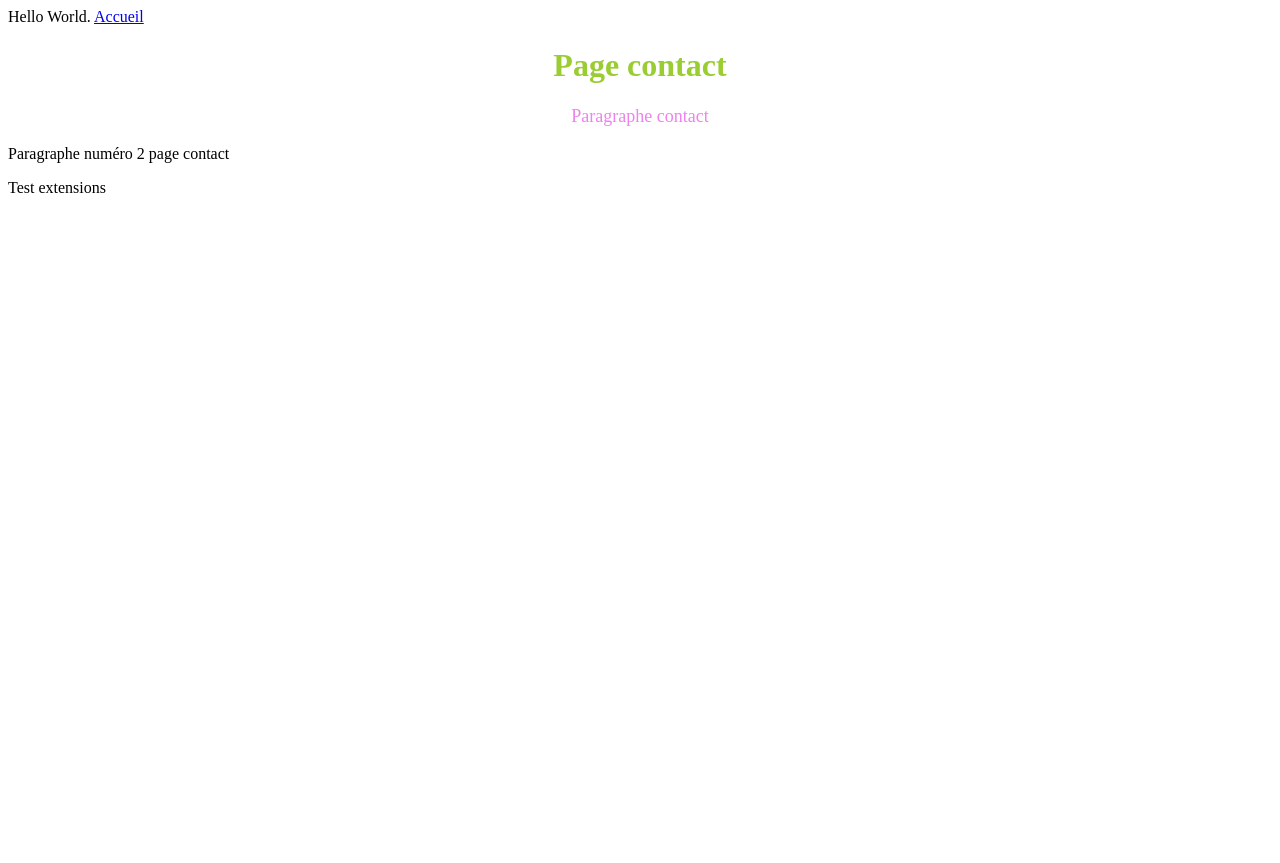
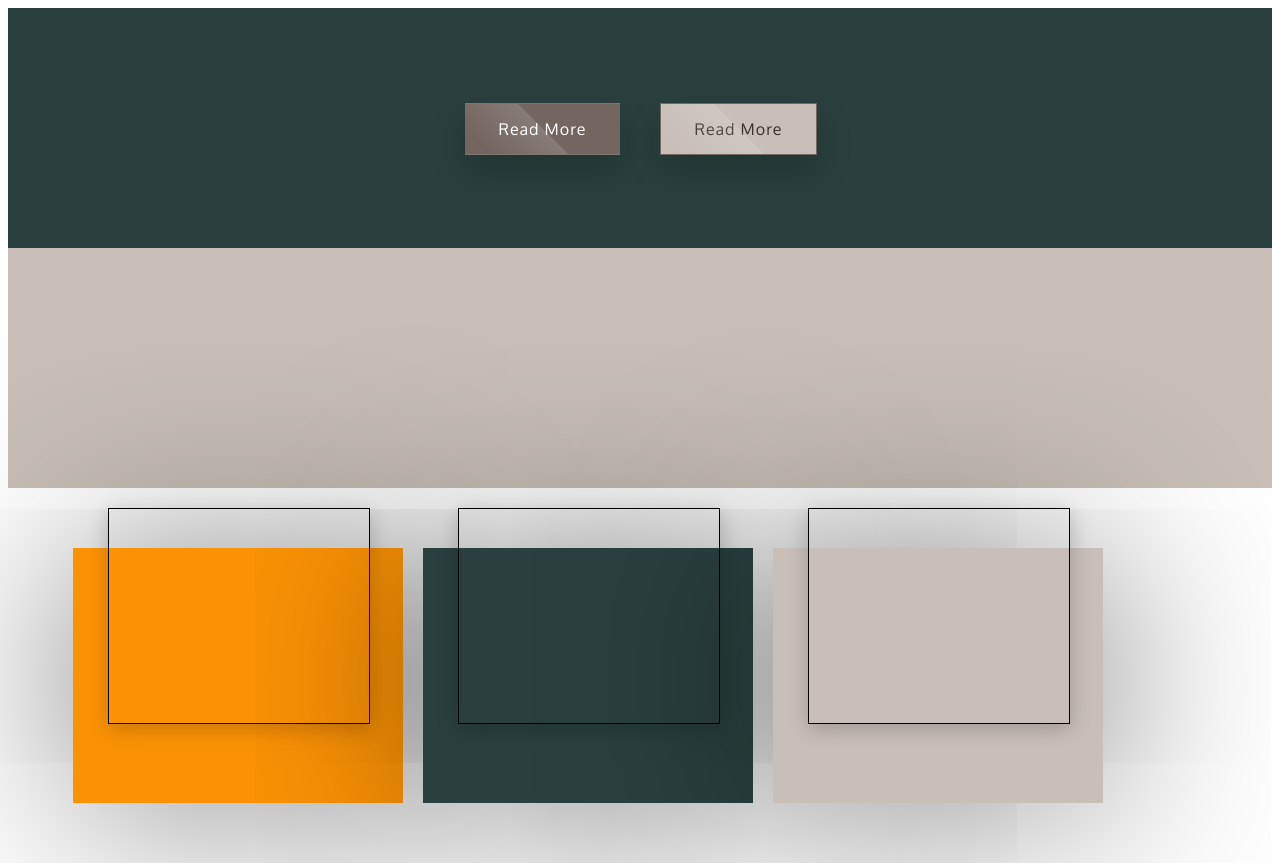
Before and after one commit to mtoz/hello-world-vercel, a Next.js app: page /about in a window 1280 px wide. Before the commit the page ends 800 px from the top, so only its background shows below. Built offline with nearby package versions, Linux system fonts and the light colour scheme.

Commit message:
30/04/21

```diff
--- a/pages/about.js
+++ b/pages/about.js
@@ -3,16 +3,75 @@ import style from '../styles/about.module.css'
 
 export default function About() {
   return (
-    <div>
-      Hello World.{' '}
-      <Link href="/">
-        <a>Accueil</a>
-      </Link>
-      <h1 className={style.center}>Page contact</h1>
-      <p className={style.p}>Paragraphe contact</p>
-      <p>Paragraphe numéro 2 page contact</p>
-      <p>Test extensions</p>
 
-    </div>
+      <div className={style.body}>
+
+        <div className={style.btnContainer}>
+
+          <div className={style.btn}>
+            <a href="#">Read More</a>
+          </div>
+
+          <div className={style.btn}>
+            <a href="#">Read More</a>
+          </div>
+
+        </div>
+
+
+        <div className={style.greyBanner}>
+        </div>
+
+        {/* Début des cards */}
+
+        <div className={style.containCard}>
+
+          {/* 1ere */}
+          <div className={style.card}>
+
+            <div className={style.imgBx}>
+            </div>
+
+            <div className={style.content}>
+              <h2>Card one</h2>
+              <p> lorem ipsum dolor lorem ipsum dolor lorem ipsum dolor lorem ipsum dolor</p>
+            </div>
+
+          </div>
+
+          {/* 2ème */}
+          <div className={style.card}>
+
+            <div className={style.imgBx}>
+            </div>
+
+            <div className={style.content}>
+              <h2>Card one</h2>
+              <p> lorem ipsum dolor lorem ipsum dolor lorem ipsum dolor lorem ipsum dolor</p>
+            </div>
+
+          </div>
+
+          {/* 3ème */}
+          <div className={style.card}>
+
+            <div className={style.imgBx}>
+            </div>
+
+            <div className={style.content}>
+              <h2>Card one</h2>
+              <p> lorem ipsum dolor lorem ipsum dolor lorem ipsum dolor lorem ipsum dolor</p>
+            </div>
+
+          </div>
+
+        </div>
+
+        {/* FIN */}
+
+
+      </div>
+
+
   )
 }
--- a/pages/index.js
+++ b/pages/index.js
@@ -5,7 +5,7 @@ export default function IndexPage() {
     <div>
       Hello World.{' '}
       <Link href="/about">
-        <a>About</a>
+        <a>Phase de test</a>
       </Link>
       <h1>Mon texte</h1>
       <p>Paragraphe</p>
--- a/styles/about.module.css
+++ b/styles/about.module.css
@@ -1,10 +1,190 @@
-.center{
-    text-align: center;
-    color: yellowgreen;
+@import url('https://fonts.googleapis.com/css2?family=Oxygen&display=swap');
+
+/* START */
+div.body
+{
+    height: 100vh;
+    /* background: black; */
+}
+div.btnContainer
+{
+    padding-top: 50px;
+    position: relative;
+    display: flex;
+    justify-content: center;
+    align-items: center;
+    height: 30%;
+    /* background: #757555; */
+    background: #29403e;
+
+    margin: 0;
+    padding: 0;
 }
 
-.p{
+div.btnContainer .btn
+{
+    position: relative;
+    width: 155px;
+    height: 50px;
+    margin: 20px;
+}
+
+div.btnContainer .btn a
+{
+    text-decoration: none;
+    font-family: 'Oxygen', sans-serif;
+
+    position:absolute;
+    top: 0;
+    left: 0;
+    width: 100%;
+    height: 100%;
+    display: flex;
+    justify-content: center;
+    align-items: center;
+    /* background: rgba(255, 255, 255, 0.05); */
+    background: #736560;
+    box-shadow: 0 15px 35px rgba(0,0,0,0.2);
+    border-top: 1px solid rgba(255, 255, 255, 0.1);
+    border-bottom: 1px solid rgba(255, 255, 255, 0.1);
+    /* border-radius: 30px; */
+    color: #fff;
+    z-index: 1;
+    font-weight: 400;
+    letter-spacing: 1px;
+    text-decoration: none;
+    overflow: hidden;
+    transition: 0.5s;
+}
+
+div.btnContainer .btn:hover a
+{
+    letter-spacing: 3px;
+}
+
+/* bcg du btn */
+div.btnContainer .btn a::before
+{
+    content: '';
+    position: absolute;
+    top: 0;
+    left: 0;
+    width: 50%;
+    height: 100%;
+    background: linear-gradient(to left, rgba(255,255,255,0.15), transparent);
+    transform: skewX(45deg) translateX(0);
+    transition: 0.5s;
+}
+
+div.btnContainer .btn:hover a::before
+{
+    transform: skewX(45deg) translateX(200%);
+}
+
+div.btnContainer :nth-child(2) a
+{
+   background: #c7bfb8;
+   border: 1px solid #736560;
+   color: #3a3330;
+   font-family: 'Oxygen', sans-serif;
+}
+
+
+
+/** ***************************************** */
+div.greyBanner
+{
+    /* background: #29403e; */
+    background: #c7bfb8;
+    height: 30%;
+}
+
+/** ***************************************** */
+
+/** ***************************************** */
+
+.containCard
+{
+    position: relative;
+    width: 1100px;
+    display: flex;
+    justify-content: center;
+    align-items: center;
+    flex-wrap: wrap;
+    padding: 30px;
+
+    /* border: solid 1px black; */
+}
+
+.containCard .card
+{
+    position: relative;
+    max-width: 300px;
+    height: 215px;
+
+    background: #29403e;
+    background: #fb9205;
+    margin: 30px 10px;
+    padding: 20px 15px;
+    display: flex;
+    flex-direction: column;
+    box-shadow: 0 5px 202px rgba(0, 0, 0, 0.5);
+    transition: 0.3s ease-in-out;
+
+    /* border: solid 1px red; */
+}
+.containCard .card:hover
+{
+    height: 420px;
+}
+
+.containCard .card .imgBx
+{
+    position: relative;
+    width: 260px;
+    height: 260px;
+    border: solid 1px black;
+
+    top: -60px;
+    left: 20px;
+    z-index: 1;
+    box-shadow: 0 5px 20px rgba(0, 0, 0, 0.2);
+}
+
+.containCard .card .content
+{
+    position: relative;
+    margin-top: -140px;
+    padding: 10px 15px;
     text-align: center;
-    color: violet;
-    font-size: 18px;
+    color: #fb9205;
+    color: #29403e;
+    visibility: hidden;
+    opacity: 0;
+    transition: 0.3s ease-in-out;
+
+    /* border: solid 1px white; */
 }
+.containCard .card:hover .content
+{
+    visibility: visible;
+    opacity: 1;
+    margin-top: -40px;
+    transition-delay: 0.3s;
+}
+
+/**/
+
+.containCard :nth-child(2).card
+{
+    background: #29403e;
+}
+.containCard :nth-child(2) .content
+{
+    color: #fb9205;
+}
+
+.containCard :nth-child(3).card
+{
+    background: #c7bfb8;
+}
```
Also changed, not shown: pages/img/capture.png (added).
